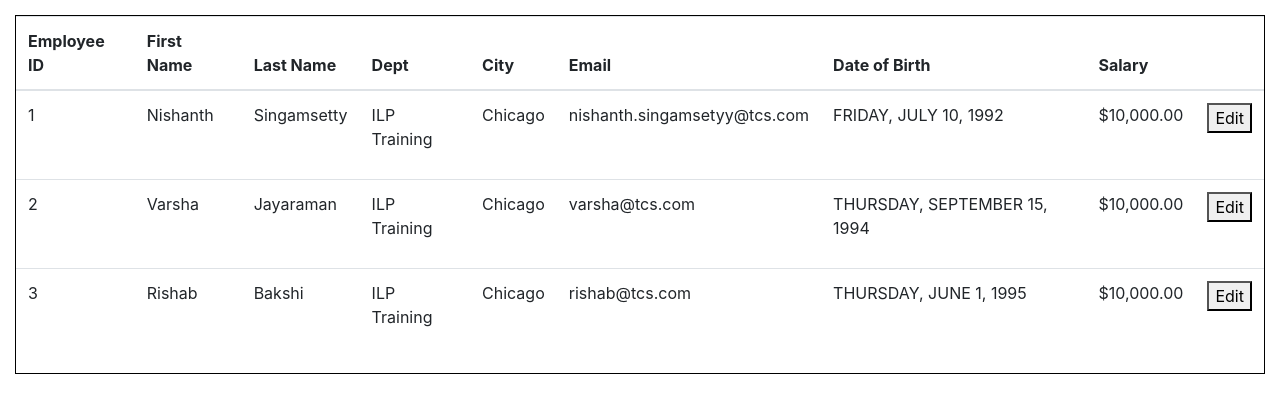
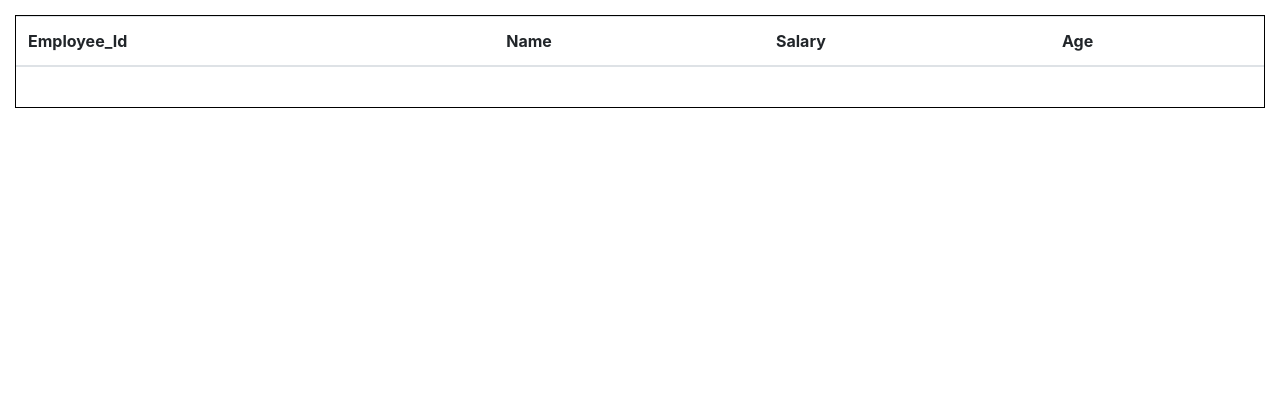
Before and after one commit to rishabkbakshi/angular-assignment, an Angular app: page / in a window 1280 px wide. Shown: the top 412 px of the page. Built offline with nearby package versions, Linux system fonts and the light colour scheme.

Commit message:
module 4 assignment I

```diff
--- a/src/app/app.component.css
+++ b/src/app/app.component.css
@@ -6,3 +6,7 @@ body{
 .core-class{
     padding: 15px;
 }
+
+#NewEmployeeTable{
+    margin-top: 20px;
+}
--- a/src/app/app.component.html
+++ b/src/app/app.component.html
@@ -2,7 +2,8 @@
 
 <div class="row">
   <div class="col">
-    <app-employee-list></app-employee-list>
+    <!-- <app-employee-list></app-employee-list> -->
+    <app-newemployee></app-newemployee>
   </div>
 </div>
 
--- a/src/app/employee-list/employee-list.component.ts
+++ b/src/app/employee-list/employee-list.component.ts
@@ -26,7 +26,7 @@ employeeList = [
       dept : 'ILP Training',
       city : 'Chicago',
       email : 'nishanth.singamsetyy@tcs.com',
-      dob: new Date(1992,6,10),
+      dob: new Date(1993,6,10),
       salary: 10000
     },
     {
--- /dev/null
+++ b/src/app/newemployee/employee2.ts
@@ -0,0 +1,17 @@
+export class Employee2 {
+
+    id: number;
+    employee_name: string;
+    employee_salary: number;
+    employee_age: number;
+    profile_image: string;
+
+
+    constructor(id, employee_name, employee_salary, employee_age, profile_image) {
+      this.id=id
+      this.employee_name=employee_name
+      this.employee_salary=employee_salary
+      this.employee_age=employee_age
+      this.profile_image=profile_image
+    }
+}
--- /dev/null
+++ b/src/app/newemployee/newemployee.component.html
@@ -0,0 +1,18 @@
+<div id="NewEmployeeTable" class="table-responsive" style="border: 1px solid #000;">
+    <table class="table">
+      <thead>
+        <tr>
+          <th scope="col">Employee_Id</th>
+          <th scope="col">Name</th>
+          <th scope="col">Salary</th>
+          <th scope="col">Age</th>
+        </tr>
+      </thead>
+
+      <tbody>
+          <tr >
+              <td></td>
+          </tr>
+      </tbody>
+    </table>
+</div>
--- /dev/null
+++ b/src/app/newemployee/newemployee.component.ts
@@ -0,0 +1,18 @@
+import { Component, OnInit } from '@angular/core';
+import { Employee2 } from 'src/app/newemployee/employee2';
+
+@Component({
+  selector: 'app-newemployee',
+  templateUrl: './newemployee.component.html',
+  styleUrls: ['./newemployee.component.css']
+})
+export class NewemployeeComponent implements OnInit {
+
+  constructor() { }
+
+  ngOnInit(): void {
+  }
+
+
+
+}
```
Also changed, not shown: src/app/app.module.ts (+7 -3 lines), src/app/services/api.service.ts (added, +12 -0 lines), src/app/newemployee/newemployee.component.css (added), 2 other files (tests, documents, lock files or other folders).
